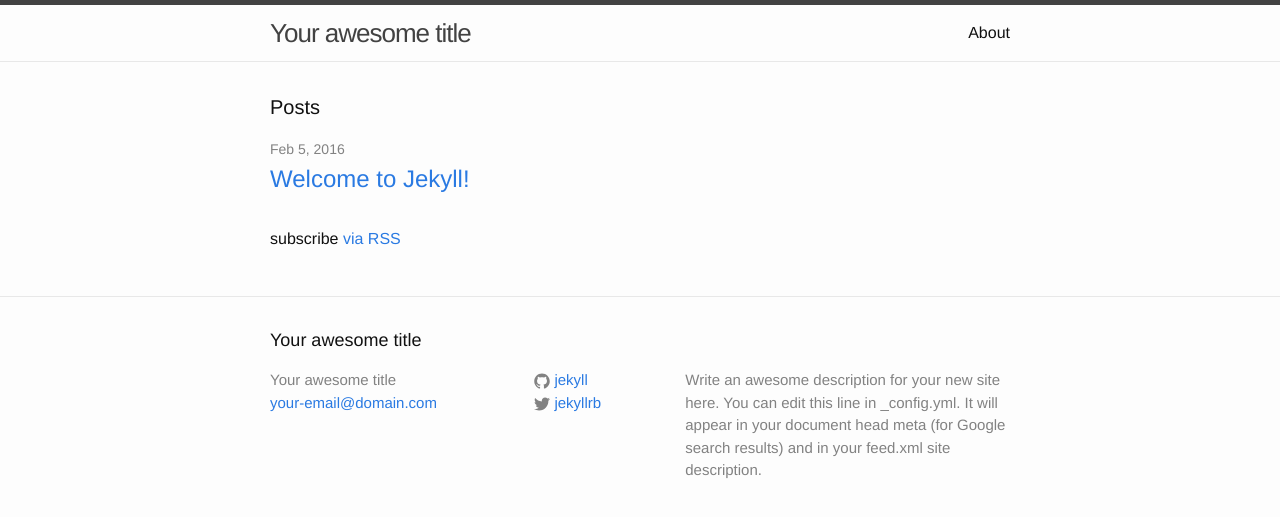
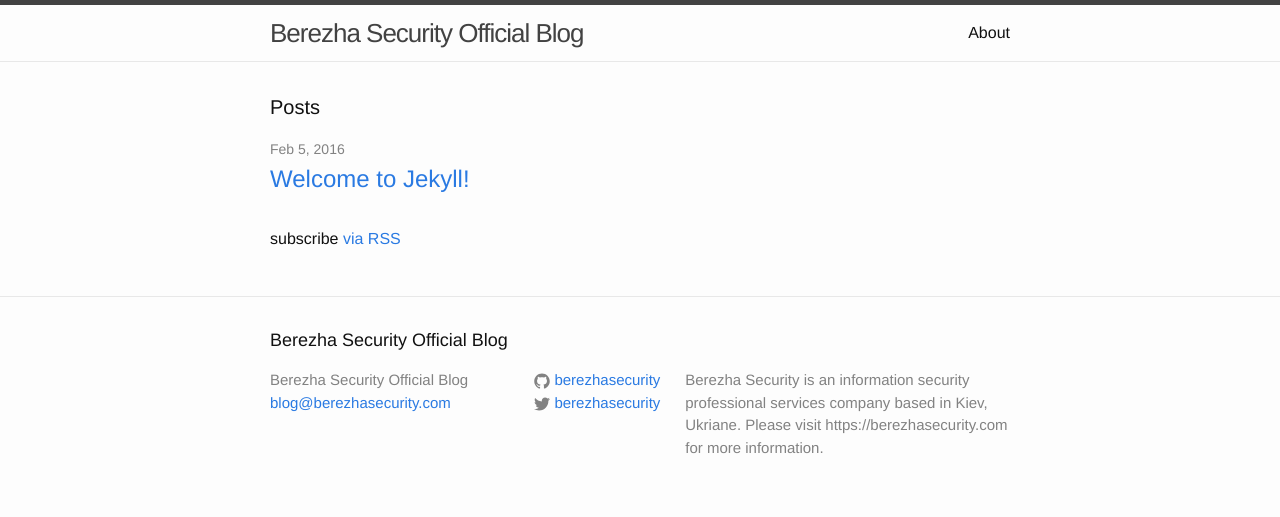
Before and after one commit to BerezhaSecurity/berezhasecurity.github.io, a Jekyll site: the page built from index.html, in a window 1280 px wide. Shown: the top 517 px of the page. Built offline with Jekyll 4.4.1, drawn with Linux system fonts in a browser that asks for light colours.

Commit message:
Config edits

```diff
--- a/_config.yml
+++ b/_config.yml
@@ -6,16 +6,16 @@
 # 'jekyll serve'. If you change this file, please restart the server process.
 
 # Site settings
-title: Your awesome title
-email: your-email@domain.com
+title: Berezha Security Official Blog
+email: blog@berezhasecurity.com
 description: > # this means to ignore newlines until "baseurl:"
-  Write an awesome description for your new site here. You can edit this
-  line in _config.yml. It will appear in your document head meta (for
-  Google search results) and in your feed.xml site description.
+  Berezha Security is an information security professional services company
+  based in Kiev, Ukriane. Please visit https://berezhasecurity.com for more
+  information.
 baseurl: "" # the subpath of your site, e.g. /blog
-url: "http://yourdomain.com" # the base hostname & protocol for your site
-twitter_username: jekyllrb
-github_username:  jekyll
+url: "http://berezhasecurity.github.io" # the base hostname & protocol for your site
+twitter_username: berezhasecurity
+github_username:  berezhasecurity
 
 # Build settings
 markdown: kramdown
```
